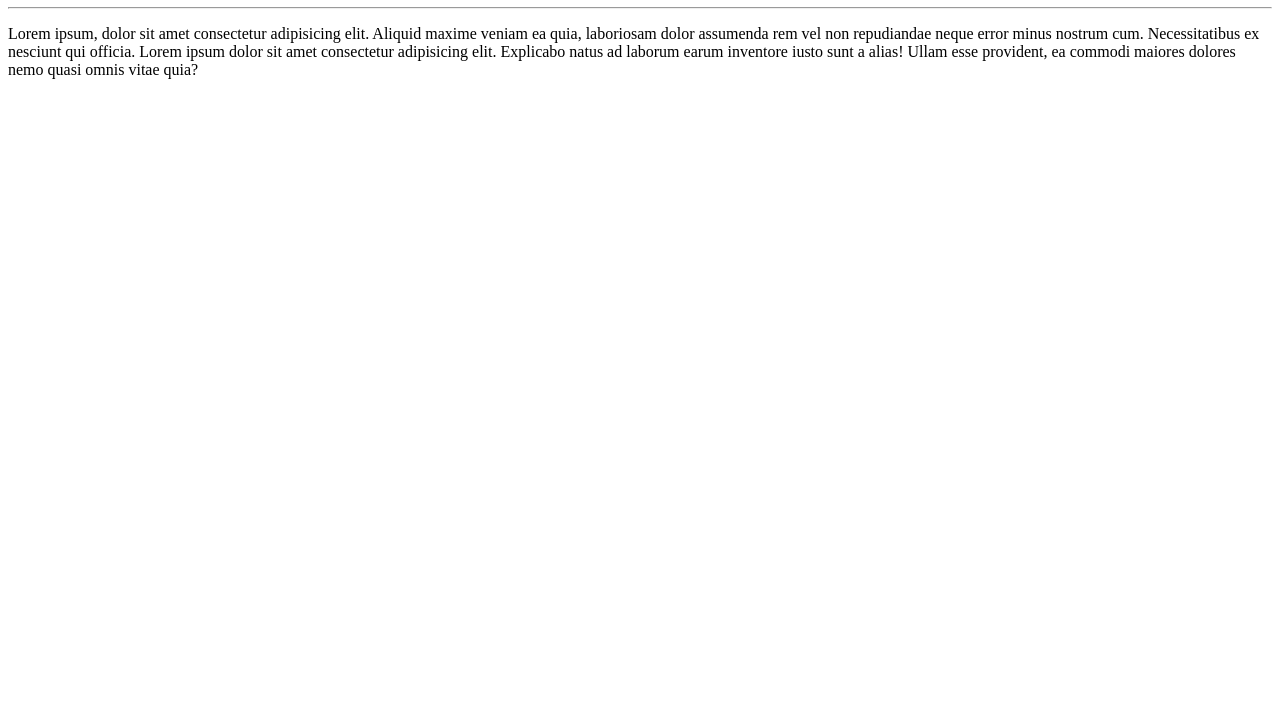
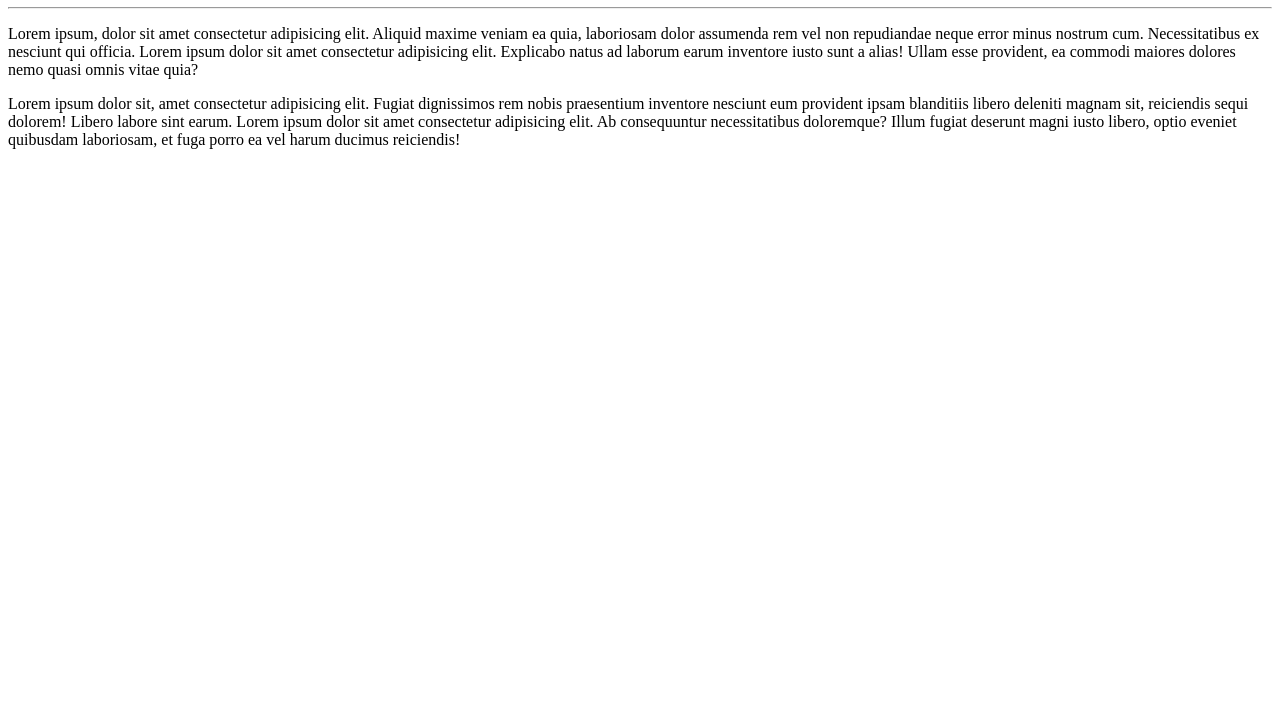
Before and after one commit to Rspereiira/Ola-Mundo, a plain HTML site: page site-exemplo/index.html in a window 1280 px wide. Shown: the part 73-800 px from the top of the page. Drawn offline with Linux system fonts and the light colour scheme.

Commit message:
Adicionei um parágrafo

```diff
--- a/site-exemplo/index.html
+++ b/site-exemplo/index.html
@@ -9,5 +9,6 @@
     <h1>Olá, Mundi!</h1>
     <hr>
     <p>Lorem ipsum, dolor sit amet consectetur adipisicing elit. Aliquid maxime veniam ea quia, laboriosam dolor assumenda rem vel non repudiandae neque error minus nostrum cum. Necessitatibus ex nesciunt qui officia. Lorem ipsum dolor sit amet consectetur adipisicing elit. Explicabo natus ad laborum earum inventore iusto sunt a alias! Ullam esse provident, ea commodi maiores dolores nemo quasi omnis vitae quia?</p>
+    <p>Lorem ipsum dolor sit, amet consectetur adipisicing elit. Fugiat dignissimos rem nobis praesentium inventore nesciunt eum provident ipsam blanditiis libero deleniti magnam sit, reiciendis sequi dolorem! Libero labore sint earum. Lorem ipsum dolor sit amet consectetur adipisicing elit. Ab consequuntur necessitatibus doloremque? Illum fugiat deserunt magni iusto libero, optio eveniet quibusdam laboriosam, et fuga porro ea vel harum ducimus reiciendis!</p>
 </body>
 </html>
```
